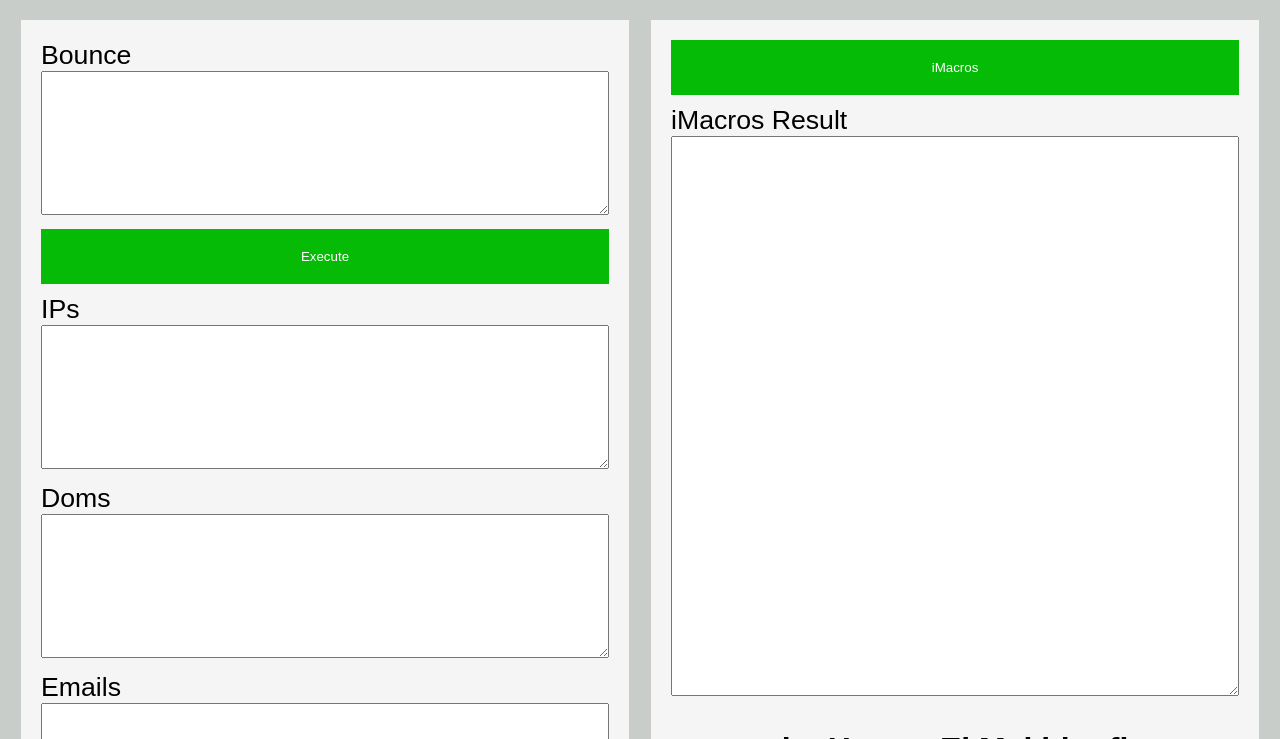
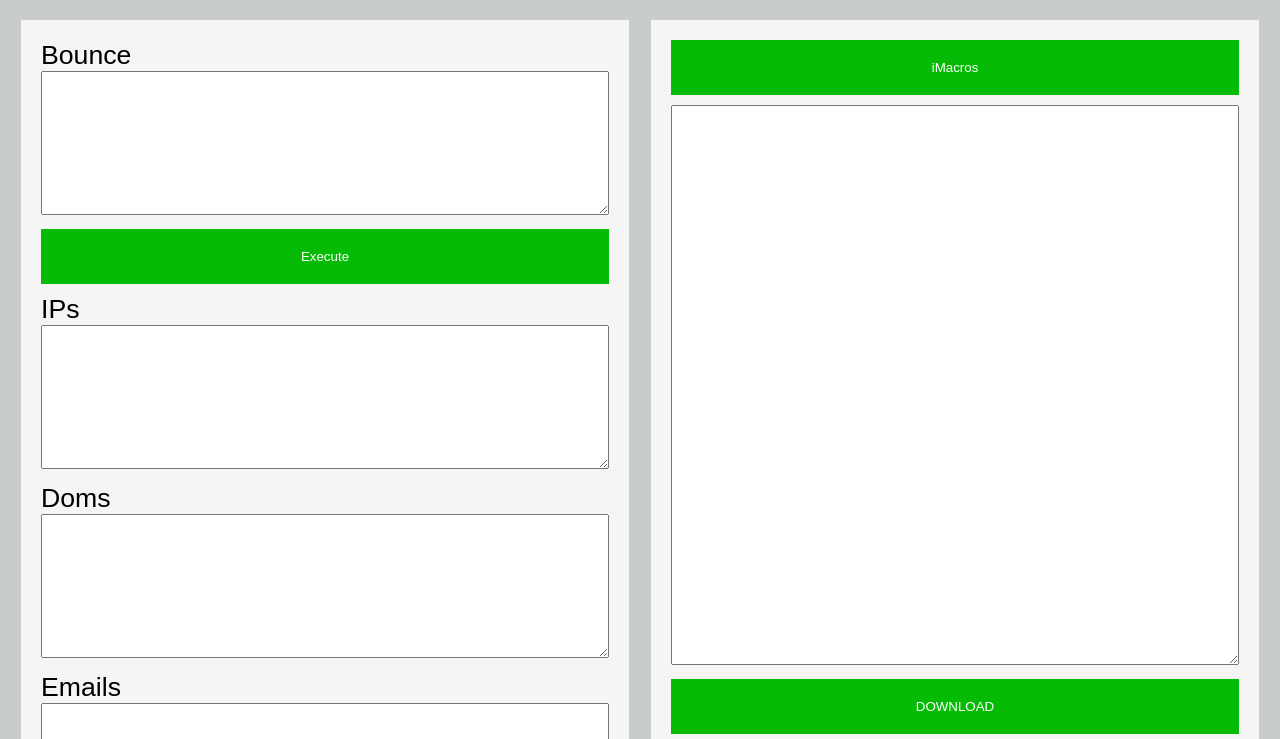
Before and after one commit to emarketsolution/delisting, a plain HTML site: page index.html in a window 1280 px wide. Shown: the part 61-800 px from the top of the page. Drawn offline with nearby package versions, Linux system fonts and the light colour scheme.

Commit message:
Update index.html

```diff
--- a/index.html
+++ b/index.html
@@ -30,8 +30,10 @@
         </div>
         <div class="input2">
         <button id="imacros-btn">iMacros</button>
-            <label for="textarea4">iMacros Result</label>
             <textarea id="textarea4"></textarea>
+			<button id="splitButton">DOWNLOAD</button>
+			<a id="download-link" download="generated_script.iim" style="display: none;">Download iMacros Script</a>
+
 			<h1 style="text-align:center">by Hamza El Makhloufi</h1>
         </div>
     </div>
```
